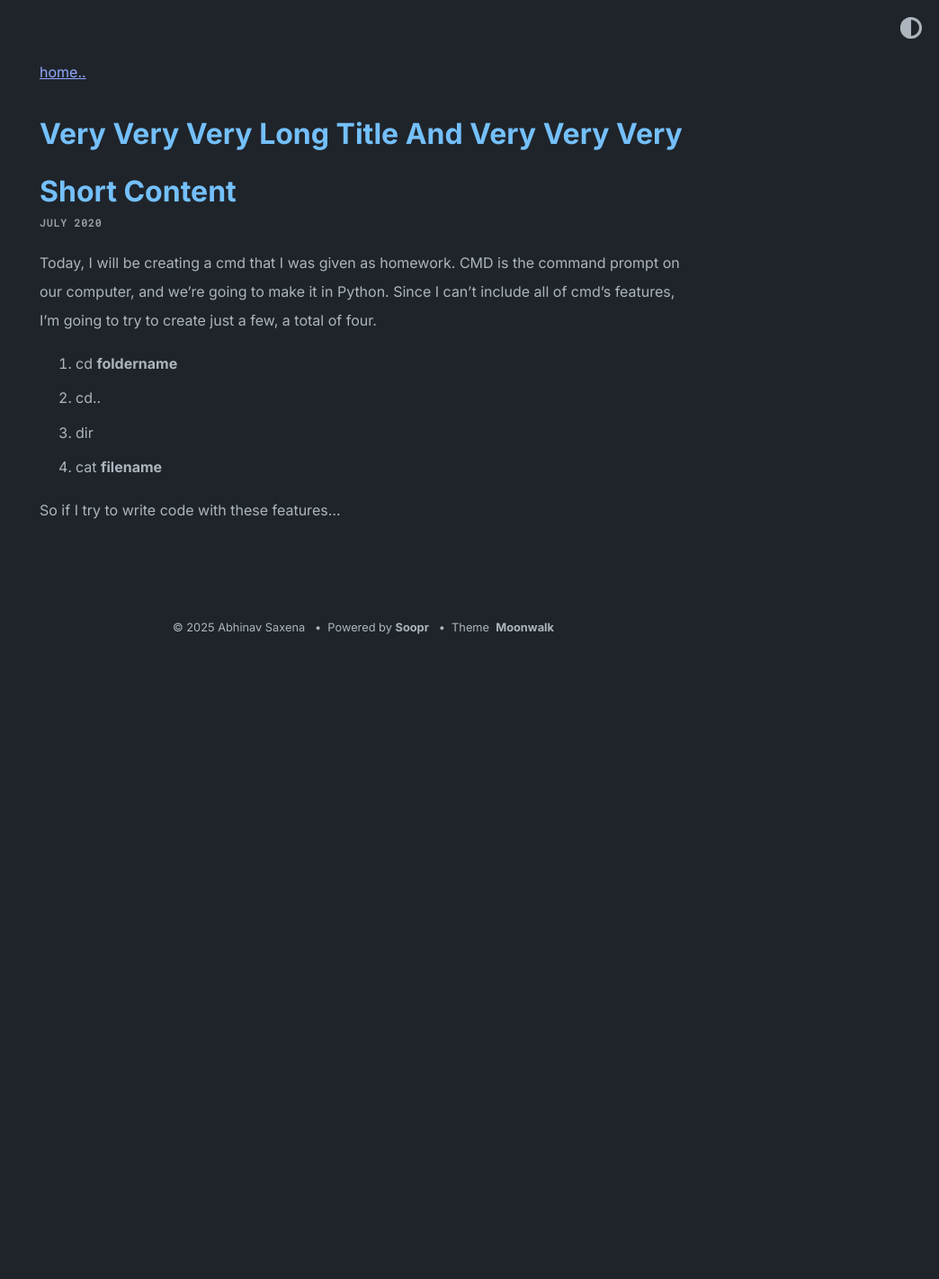
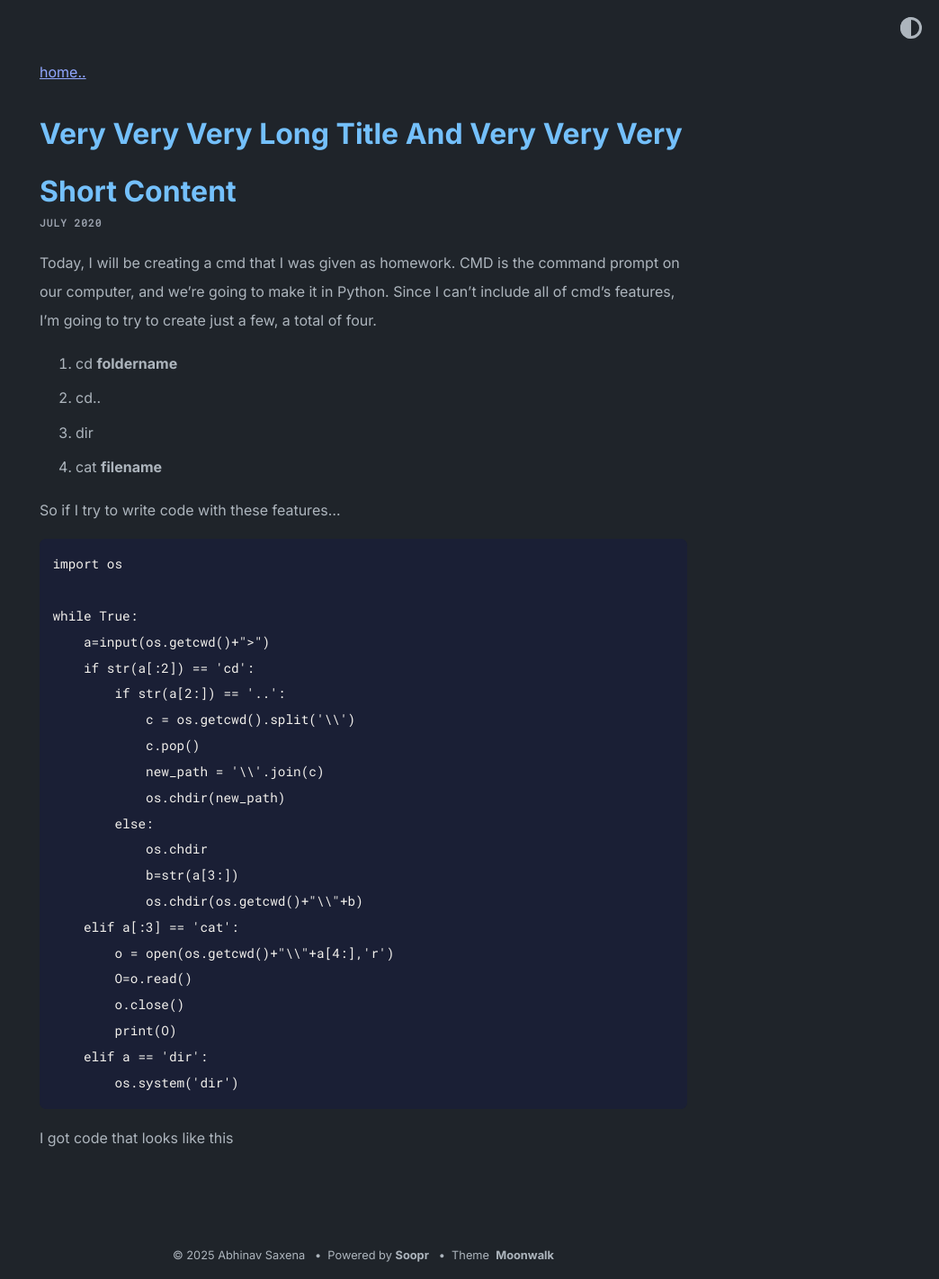
Before and after one commit to leejw4521/leejw4521.github.com, a Jekyll site: the page built from _posts/2020-07-08-very-very-very-long-title-and-very-very-very-short-content.md, in a window 1280 px wide. Shown: the whole page at 90% size, without its empty margins (236-1280 px from the left). Built offline with Jekyll 4.4.1, drawn with Linux system fonts in a browser that asks for light colours; before the commit the page ends 900 px from its top, so only the background shows below that.

Commit message:
Update 2020-07-08-very-very-very-long-title-and-very-very-very-short-content.md

````diff
--- a/_posts/2020-07-08-very-very-very-long-title-and-very-very-very-short-content.md
+++ b/_posts/2020-07-08-very-very-very-long-title-and-very-very-very-short-content.md
@@ -11,3 +11,28 @@ Since I can't include all of cmd's features, I'm going to try to create just a f
 
 
 So if I try to write code with these features...
+```
+import os
+
+while True:
+    a=input(os.getcwd()+">")
+    if str(a[:2]) == 'cd':
+        if str(a[2:]) == '..':
+            c = os.getcwd().split('\\')
+            c.pop()
+            new_path = '\\'.join(c)
+            os.chdir(new_path)
+        else:
+            os.chdir
+            b=str(a[3:])
+            os.chdir(os.getcwd()+"\\"+b)
+    elif a[:3] == 'cat':
+        o = open(os.getcwd()+"\\"+a[4:],'r')
+        O=o.read()
+        o.close()
+        print(O)
+    elif a == 'dir':
+        os.system('dir')
+```
+
+I got code that looks like this
````
